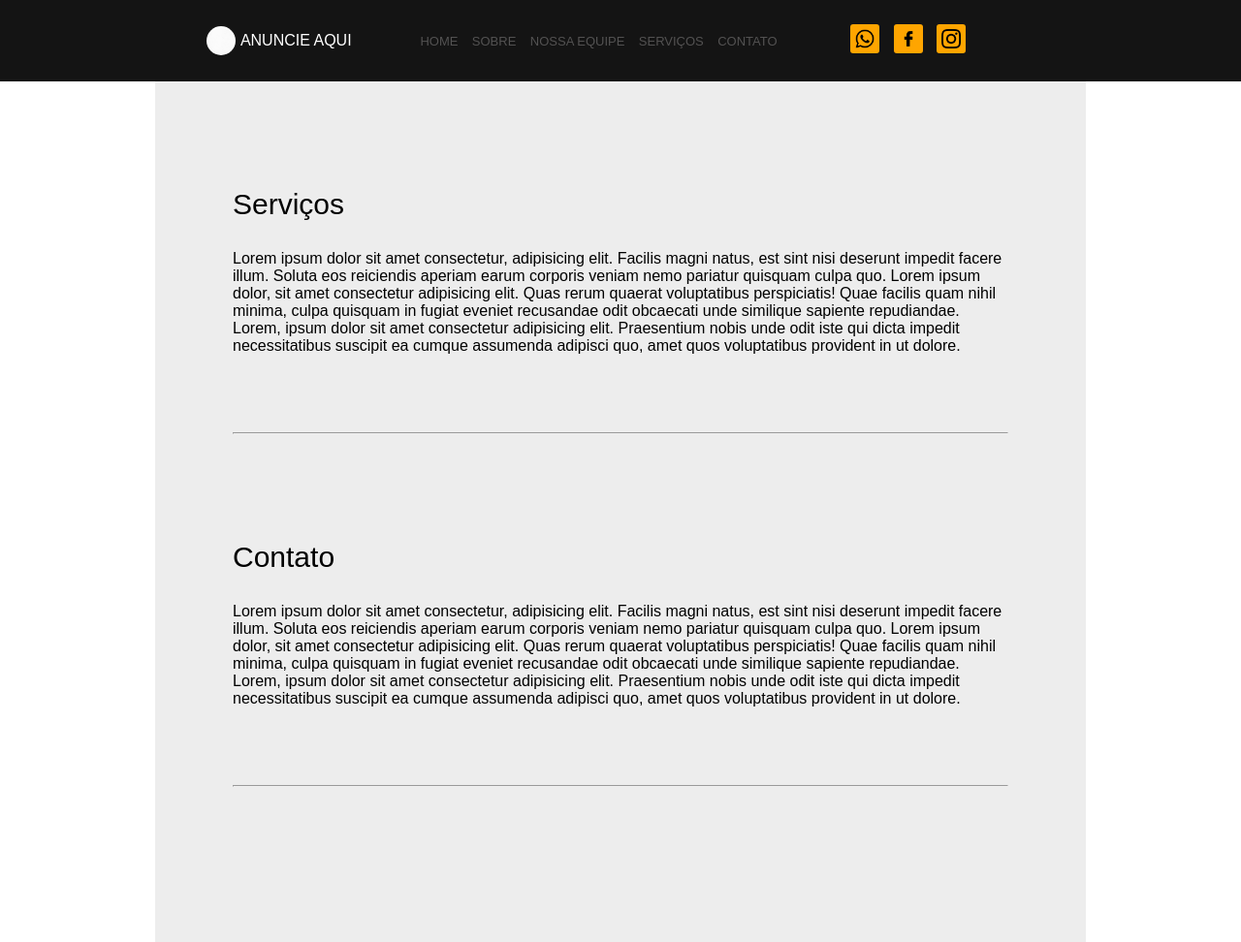
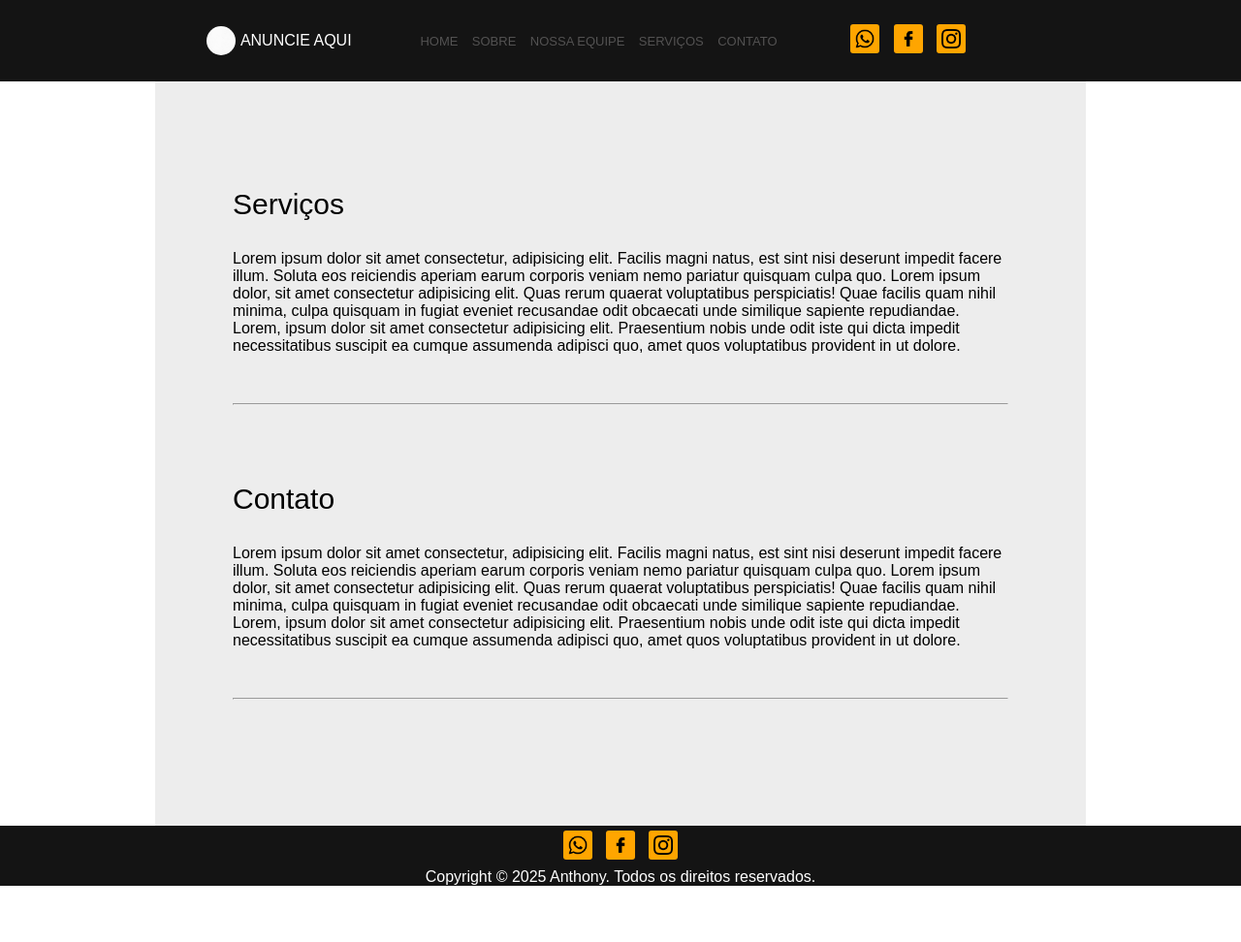
Before and after one commit to kogamayl/Meu-Blog, a plain HTML site: page index.html in a window 1280 px wide. Shown: the whole page at 97% size. After the commit the page ends 914 px from the top, so only its background shows below. Drawn offline with Linux system fonts and the light colour scheme.

Commit message:
footerIniciado

```diff
--- a/article.css
+++ b/article.css
@@ -15,5 +15,5 @@ section h1 {
 }
 
 section hr {
-    margin: 80px 0;
+    margin: 50px 0;
 }
--- /dev/null
+++ b/footer.css
@@ -0,0 +1,49 @@
+.container3 {
+    max-width: 960px;
+    margin: auto;
+    display: flex;
+    flex-direction: column;
+    align-items: center;
+    justify-content: center;
+}
+
+footer {
+    background-color: #141414;
+
+}
+
+.container3 p {
+    color: #fff;
+}
+
+.redesSociais1 {
+    width: 20px;
+    margin: 5px;
+    display: inline-block;
+    transition: 0.5s ease;
+}
+
+.redesSociais1:hover {
+    transform: scale(1.09);
+}
+
+#whats1 {
+    background-color: orange;
+    width: 30px;
+    padding: 5px;
+    border-radius: 3px;
+}
+
+#facebook1 {
+    background-color: orange;
+    width: 30px;
+    padding: 5px;
+    border-radius: 3px;
+}
+
+#insta1 {
+    background-color: orange;
+    width: 30px;
+    padding: 5px;
+    border-radius: 3px;
+}
--- a/index.html
+++ b/index.html
@@ -35,7 +35,6 @@
                 <!-- imagem que aparece quando os links sumir -->
                 <img src="imagens/barras.png" alt="" class="barras">
             </div>
-
     </header>
 
     <article class="container2">
@@ -67,6 +66,20 @@
             <hr>
         </section>
     </article>
+    <footer>
+        <div class="container3">
+            <div>
+                <img src="imagens/whatsapp.png" alt="" class="redesSociais1" id="whats1">
+                <img src="imagens/facebook.png" alt="" class="redesSociais1" id="facebook1">
+                <img src="imagens/insta.png" alt="" class="redesSociais1" id="insta1">
+            </div>
+
+            <div>
+                <p>Copyright © 2025 Anthony. Todos os direitos reservados.</p>
+            </div>
+        </div>
+    </footer>
+
 </body>
 
 </html>
--- a/style.css
+++ b/style.css
@@ -1,5 +1,6 @@
 @import url(/header.css);
 @import url(/article.css);
+@import url(/footer.css);
 
 * {
     margin: 0;
```
